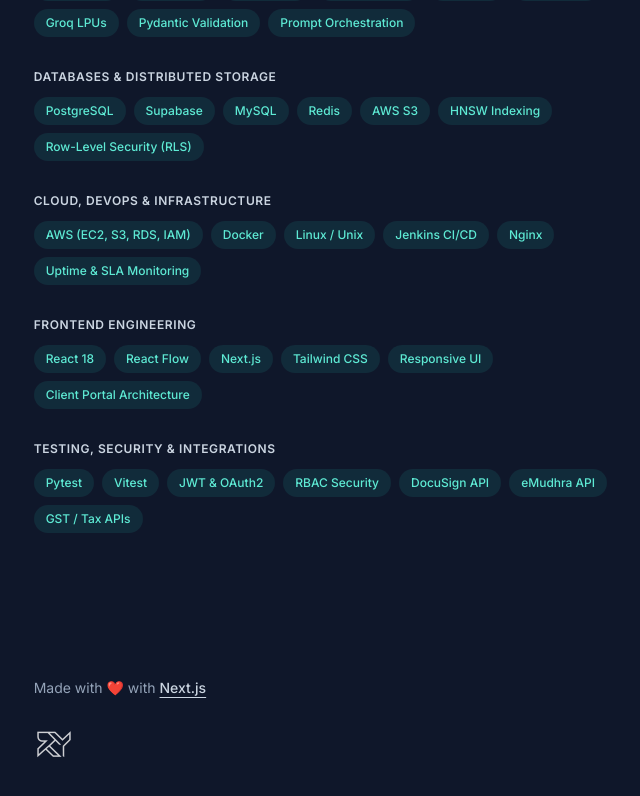
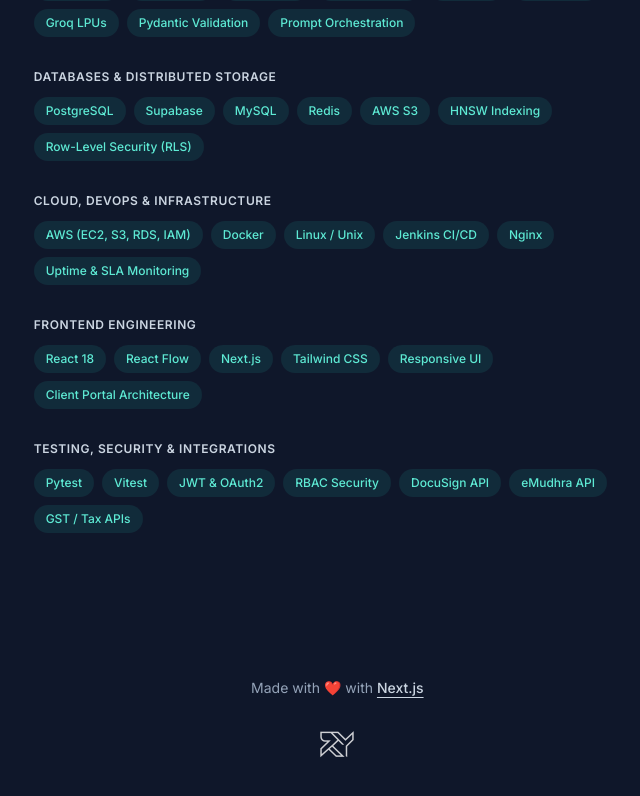
Before and after one commit to crazycodeop/Portfolio_new, a Next.js app: page / in a window 1280 px wide. Shown: the part 2448-3244 px from the top of the page, without its empty margins (591-1231 px from the left). Built offline with nearby package versions, Linux system fonts and the light colour scheme.

Commit message:
style: center footer content and brand logo

```diff
--- a/components/Footer/Footer.tsx
+++ b/components/Footer/Footer.tsx
@@ -3,7 +3,7 @@ import Image from 'next/image';
 
 export const Footer: React.FC = () => {
   return (
-    <footer className="max-w-md pb-16 text-xs sm:text-sm text-slate-500 sm:pb-0 space-y-3">
+    <footer className="w-full pb-16 text-xs sm:text-sm text-slate-500 sm:pb-0 flex flex-col items-center justify-center text-center space-y-3">
       <p className="leading-relaxed text-slate-400">
         Made with ❤️ with{' '}
         <a
@@ -17,13 +17,13 @@ export const Footer: React.FC = () => {
       </p>
 
       {/* Brand Logo */}
-      <div>
+      <div className="flex items-center justify-center">
         <Image
           src="/cutout.png"
           alt="Roshan Yadav Logo"
           width={72}
           height={72}
-          className="h-14 w-14 sm:h-16 sm:w-16 -ml-3 object-contain opacity-80 hover:opacity-100 transition-opacity duration-300"
+          className="h-14 w-14 sm:h-16 sm:w-16 object-contain opacity-80 hover:opacity-100 transition-opacity duration-300"
         />
       </div>
     </footer>
```
